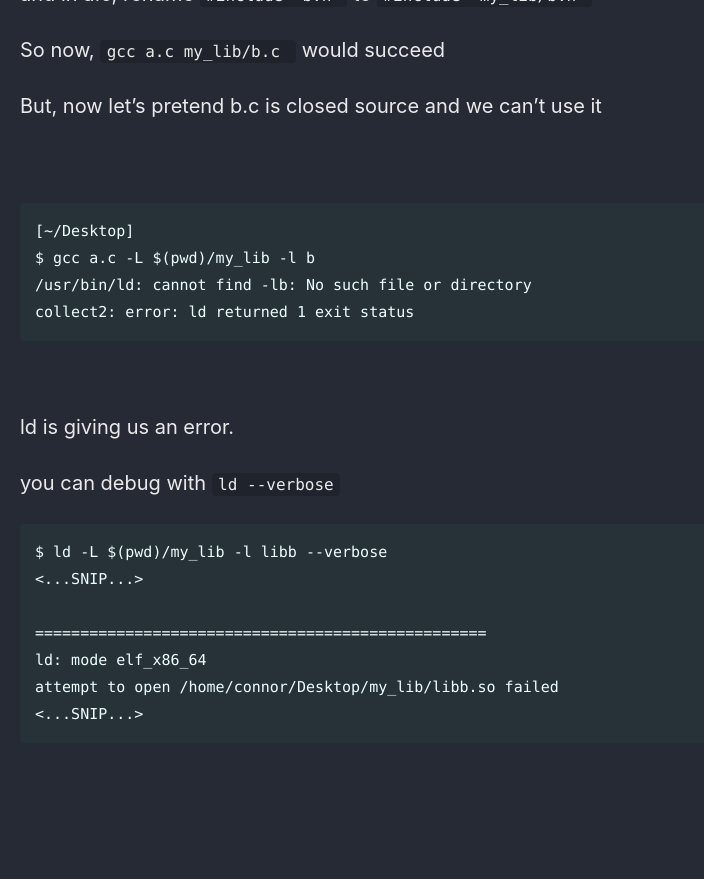
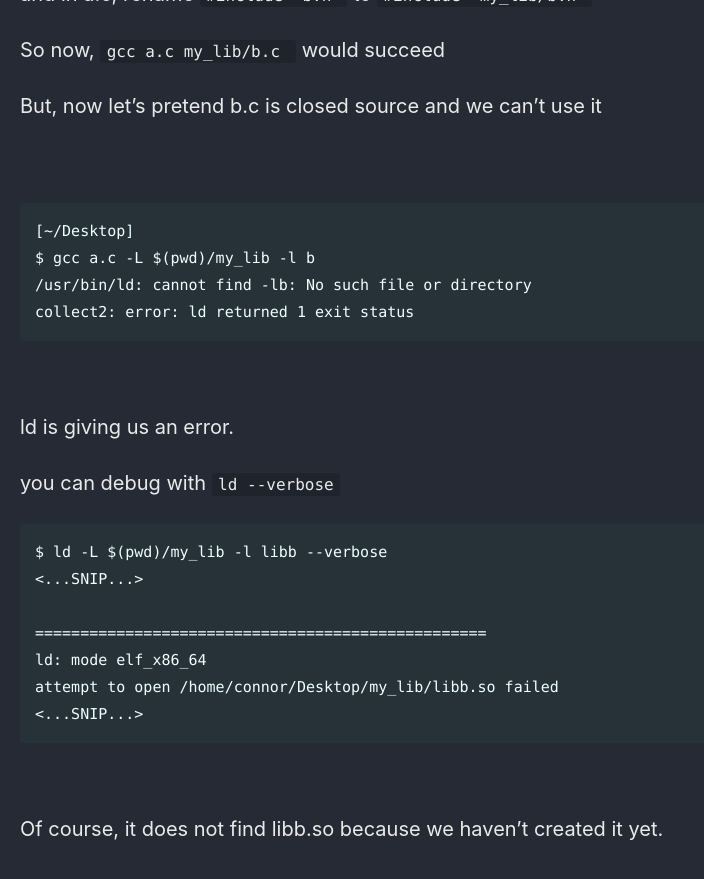
Before and after one commit to Connor-McCartney/Connor-McCartney.github.io, a Jekyll site: the page built from _pages/misc/Cheaderfiles.md, in a window 1280 px wide and 900 px high, scrolled down 2207 px. Shown: the top 879 px of the window, without its empty margins (0-704 px from the left). Built offline with Jekyll 4.4.1, drawn with Linux system fonts in a browser that asks for light colours; cached includes are drawn as plain includes; before the commit the page ends 2995 px from its top, so only the background shows below that.

Commit message:
Update Cheaderfiles.md

````diff
--- a/_pages/misc/Cheaderfiles.md
+++ b/_pages/misc/Cheaderfiles.md
@@ -116,3 +116,7 @@ ld: mode elf_x86_64
 attempt to open /home/connor/Desktop/my_lib/libb.so failed
 <...SNIP...>
 ```
+
+<br>
+
+Of course, it does not find libb.so because we haven't created it yet.
````
